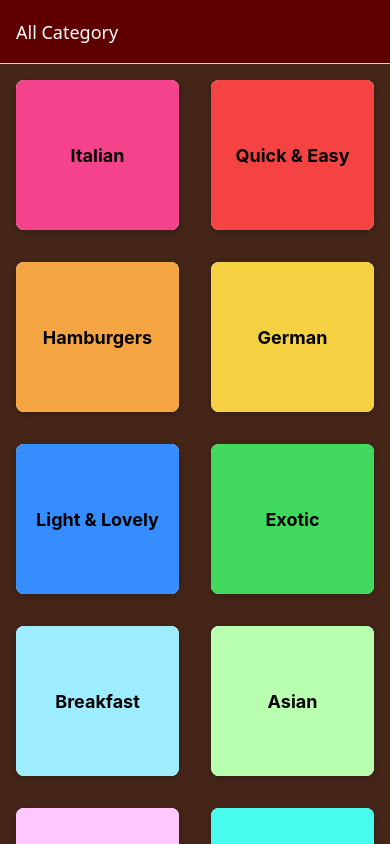
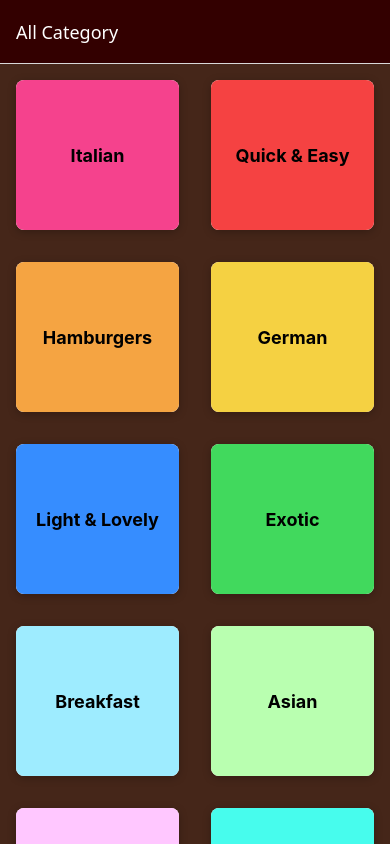
Before and after one commit to meytirm/meal-app, a React Native app: screen / in a window 390 px wide. Built offline with nearby package versions, Linux system fonts and the light colour scheme.

Commit message:
refactor(app): update header background color in navigation
Modified header background color from `#5e0000` to `#330000` for improved visual consistency.

```diff
--- a/App.tsx
+++ b/App.tsx
@@ -16,7 +16,7 @@ export default function App() {
         <Stack.Navigator screenOptions={
           {
             headerStyle: {
-              backgroundColor: '#5e0000'
+              backgroundColor: '#330000'
             },
             headerTintColor: 'white',
             contentStyle: {
```
